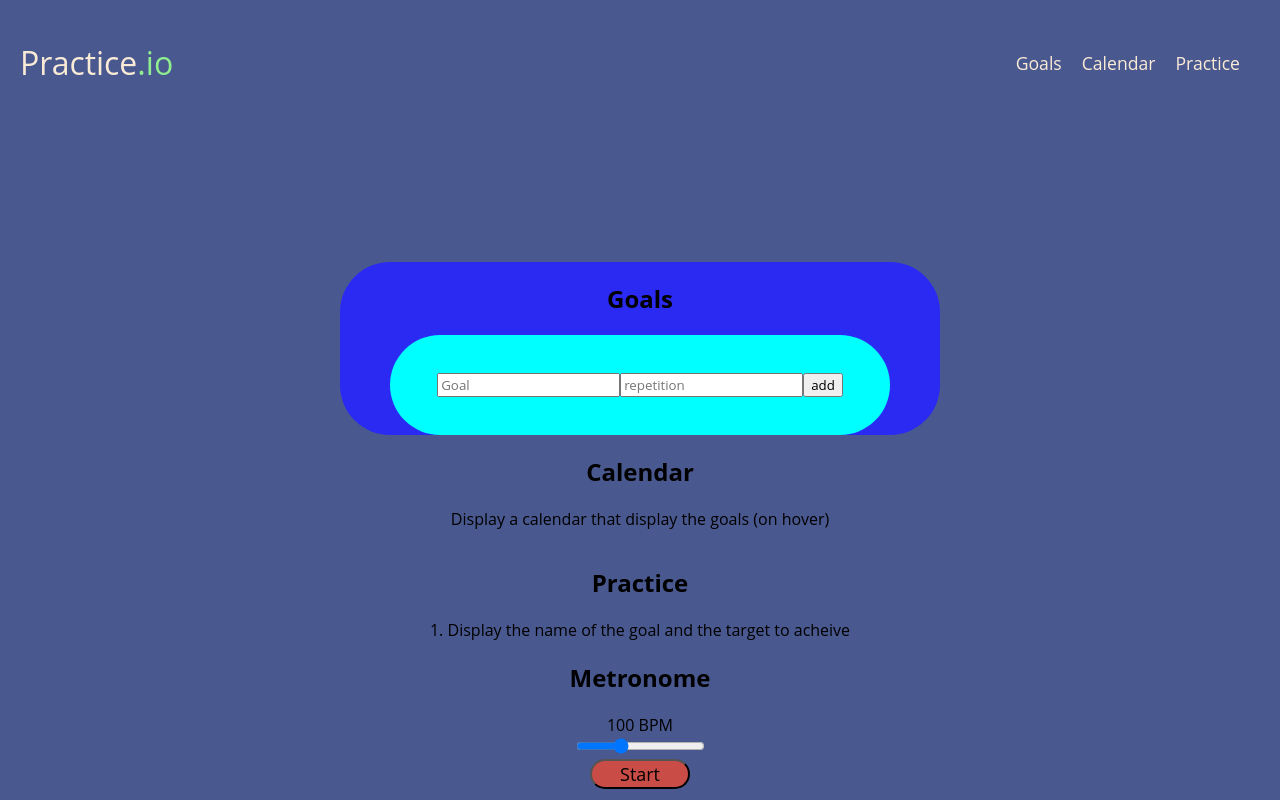
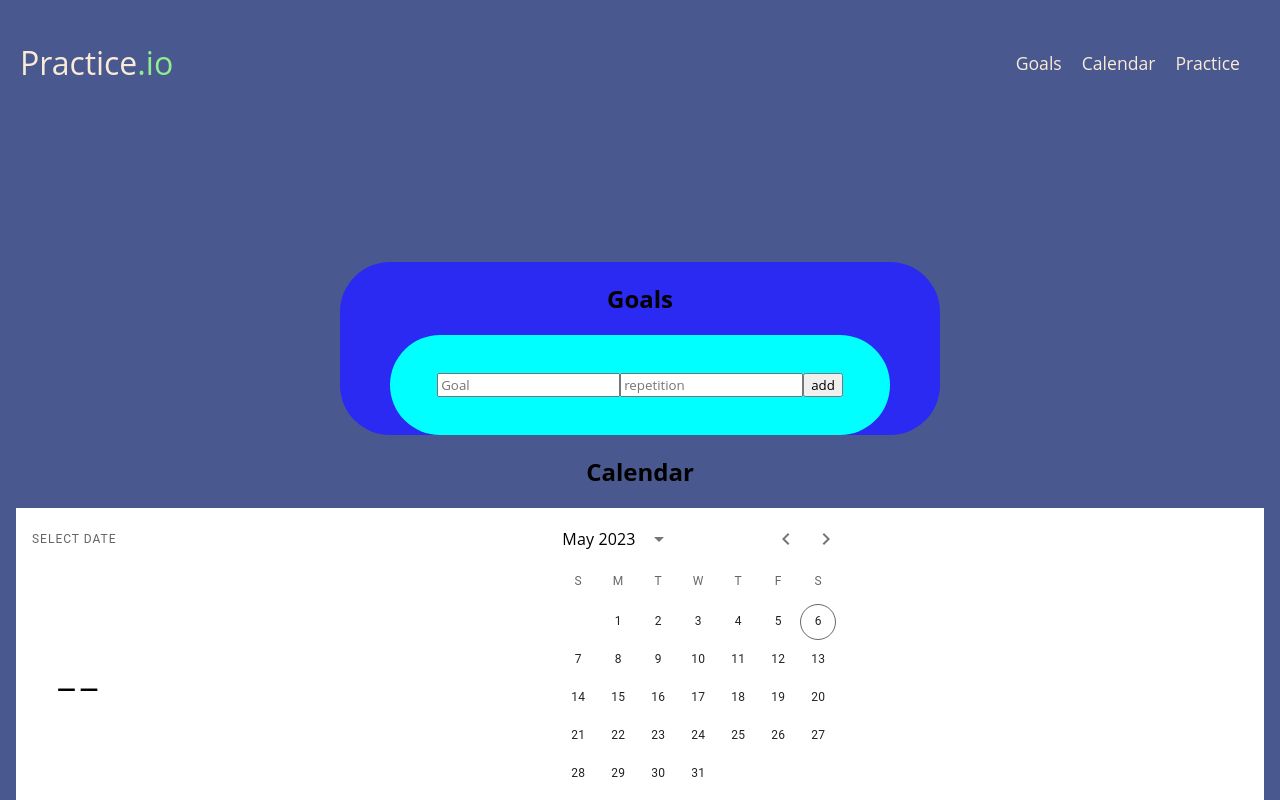
Before and after one commit to CA-WillMc/Practice-Tracker, a React (Create React App) app: page / in a window 1280 px wide. Both pictures are taken after a click on the button "Sign In". Shown: the top 800 px of the page. Built offline with nearby package versions, Linux system fonts and the light colour scheme.

Commit message:
addedCalendar

```diff
--- /dev/null
+++ b/src/Calendar.js
@@ -0,0 +1,13 @@
+import React from "react";
+
+import { AdapterDayjs } from "@mui/x-date-pickers/AdapterDayjs";
+import { LocalizationProvider } from "@mui/x-date-pickers/LocalizationProvider";
+import { StaticDatePicker } from "@mui/x-date-pickers/StaticDatePicker";
+
+export default function Calendar() {
+  return (
+    <LocalizationProvider dateAdapter={AdapterDayjs}>
+      <StaticDatePicker orientation="landscape" />
+    </LocalizationProvider>
+  );
+}
--- a/src/Menu.js
+++ b/src/Menu.js
@@ -3,6 +3,7 @@ import { useState, useRef } from "react";
 import "./menu.css";
 import "./index.css";
 import Metronome from "./Metronome";
+import Calendar from "./Calendar";
 
 export default function Menu() {
   function handleLinkClick(event) {
@@ -89,7 +90,7 @@ export default function Menu() {
         </section>
         <section id="Calendar">
           <h2>Calendar</h2>
-          <p>Display a calendar that display the goals (on hover)</p>
+          <Calendar />
         </section>
         <section id="Practice">
           <h2>Practice</h2>
```
Also changed, not shown: package.json (+6 -3 lines), src/Practice.js (added), 1 other file (tests, documents, lock files or other folders).
